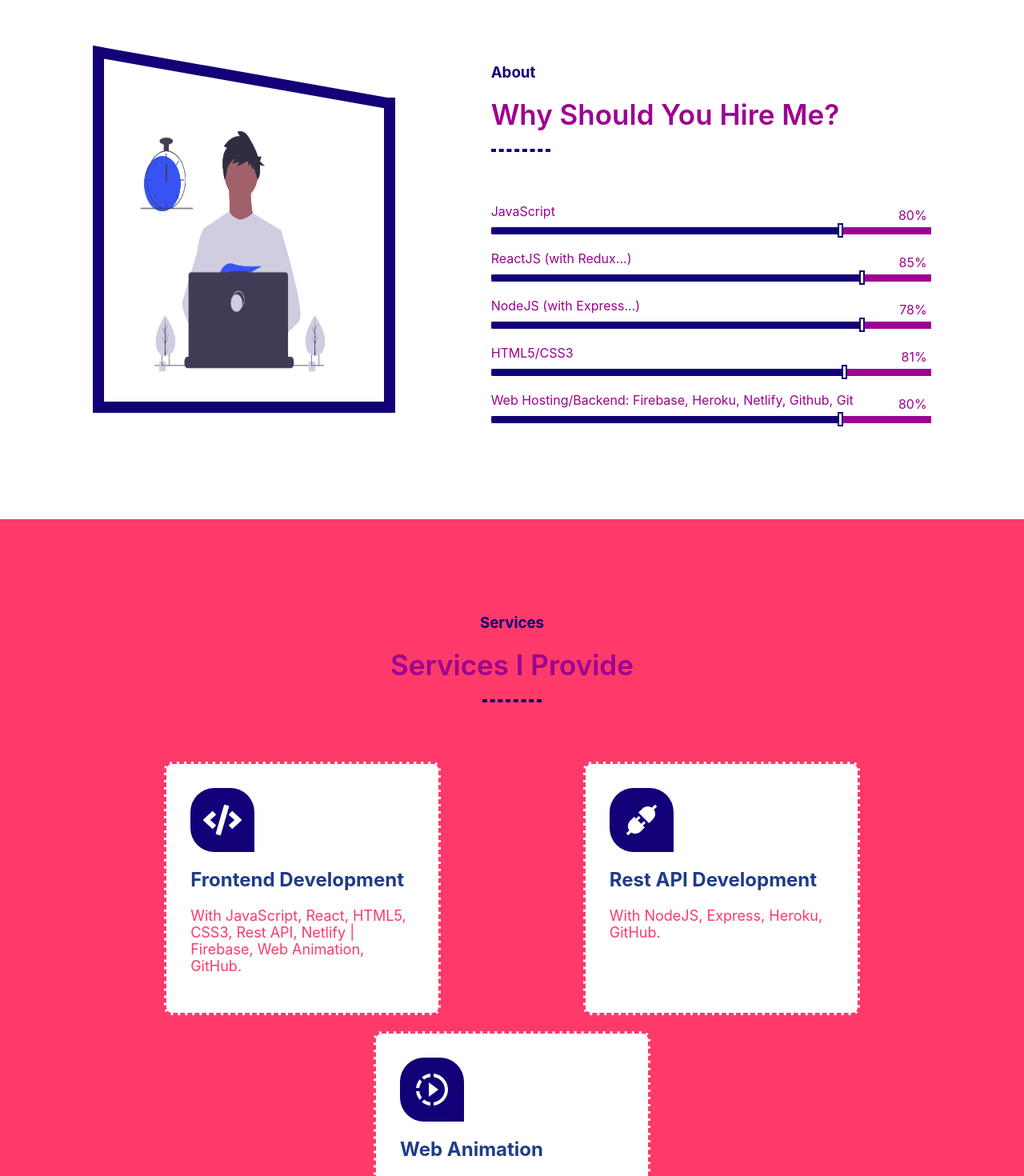
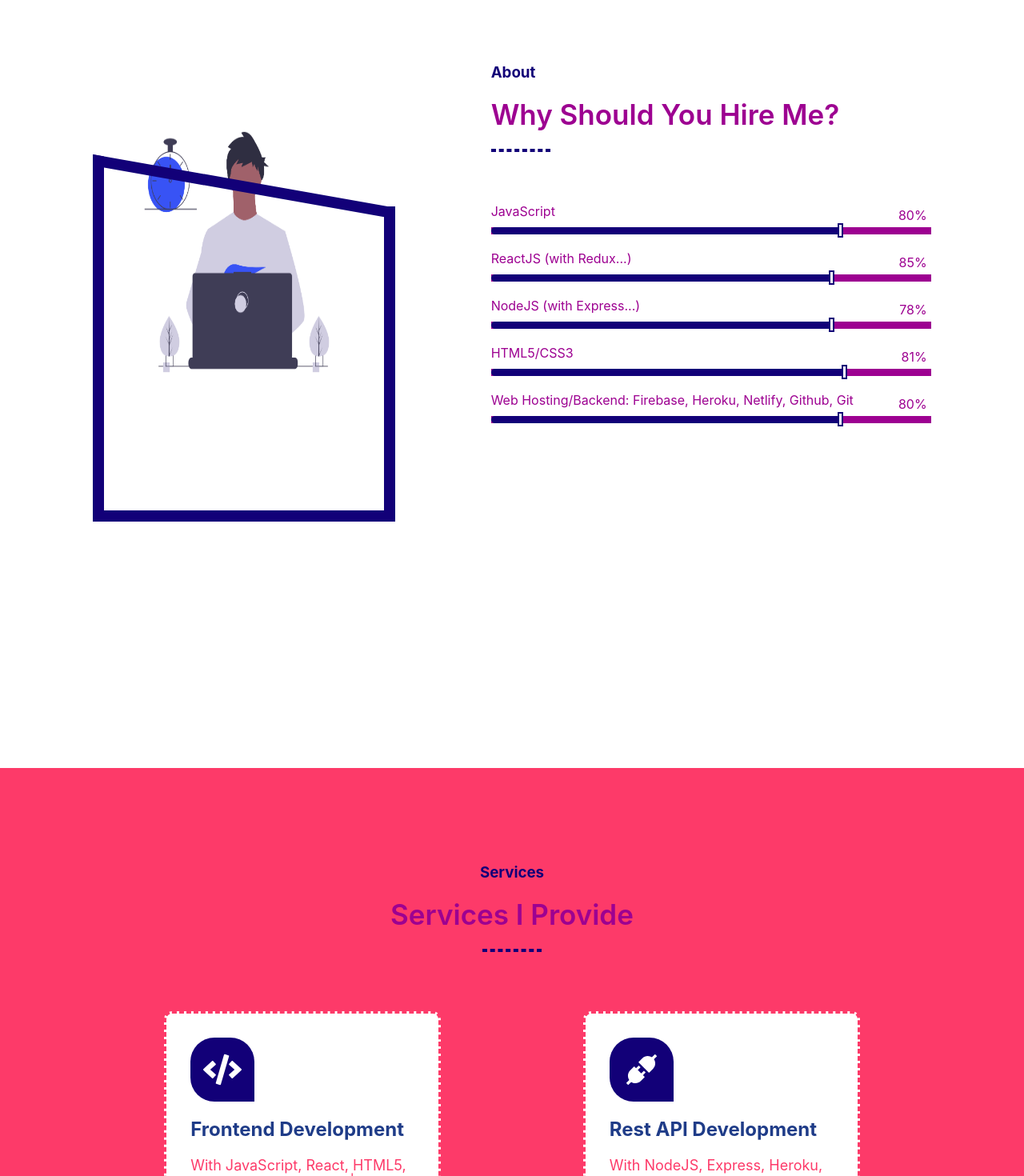
Before and after one commit to Sherlock-HolmesJM/portfolio, a React (Create React App) app: page / in a window 1280 px wide. Shown: the part 840-2310 px from the top of the page at 80% size. Built offline with nearby package versions, Linux system fonts and the light colour scheme.

Commit message:
still working on the animation

```diff
--- a/src/App.tsx
+++ b/src/App.tsx
@@ -16,6 +16,8 @@ import Experience from './sections/Experience';
 import Footer from './sections/Footer';
 
 function App() {
+
+  // gsap.registerPlugin(ScrollTrigger);
 
   const mediaQuery = window.matchMedia('(max-width: 989px)');
   const [matches, setMatches] = useState(mediaQuery.matches);
--- a/src/components/Card.tsx
+++ b/src/components/Card.tsx
@@ -1,5 +1,8 @@
-import React from 'react';
+import React, { useEffect } from 'react';
 import styled from 'styled-components';
+import gsap from 'gsap';
+import { ScrollTrigger } from 'gsap/ScrollTrigger';
+
 import * as config from '../config';
 
 
@@ -16,7 +19,7 @@ function Card(props: Props) {
    const { caption, Icon, text } = props;
 
    return (
-      <CARD>
+      <CARD className="card">
          <IconDiv className="card__iconDiv">
             <Icon className="card__icon" />
          </IconDiv>
--- a/src/components/Range.tsx
+++ b/src/components/Range.tsx
@@ -12,7 +12,6 @@ interface Props {
 }
 
 function Range(props: Props) {
-   gsap.registerPlugin(ScrollTrigger);
 
    const { id, value, skill } = props;
    const [rate, setRate] = useState({ value: 0 });
@@ -32,14 +31,14 @@ function Range(props: Props) {
       const target = { value: 0 };
 
       gsap.to(target, {
-         scrollTrigger: trigger,
+         ScrollTrigger: trigger,
          value,
          roundProps: 'value',
          onUpdate: () => setRate({ value: target.value })
       });
 
       gsap.to(`#${childId}`, {
-         scrollTrigger: trigger,
+         ScrollTrigger: trigger,
          width: `${value}%`,
       });
 
--- a/src/sections/About.tsx
+++ b/src/sections/About.tsx
@@ -1,5 +1,7 @@
-import React from 'react';
+import React, { useEffect } from 'react';
 import styled from 'styled-components';
+// import gsap from 'gsap';
+// import { ScrollTrigger } from 'gsap/ScrollTrigger';
 
 import * as config from '../config';
 
@@ -10,24 +12,23 @@ import SubHeader from '../components/SubHeader';
 
 interface Props {
    className?: string,
-   ref?: any,
 }
 
 function About(props: Props) {
-   const { className, ref } = props;
+   const { className } = props;
 
    return (
-      <ABOUT id="about" className={className} ref={ref}>
+      <ABOUT id="about" className={className}>
          <Aside></Aside>
 
          <Main>
-            <MainDiv1>
+            <MainDiv1 className="about__maindiv1">
                   <HeroFrame></HeroFrame>
                   <HeroFrame2></HeroFrame2>
                   <Hero src={aboutHero} alt="about_hero" />
             </MainDiv1>
 
-            <MainDiv2>
+            <MainDiv2 className="about__maindiv2">
                   <SubHeader name="About" caption="Why Should You Hire Me?"/>
 
                   {/* <h3>
@@ -50,6 +51,7 @@ function About(props: Props) {
 const ABOUT = styled.div`
    display: flex;
    background: ${config.white};
+   min-height: 100vh;
 `;
 
 const Main = styled.main`
@@ -64,12 +66,11 @@ const MainDiv1 = styled.div`
 `;
 const HeroFrame = styled.div`
    position: absolute;
-   bottom: 33px;
+   bottom: 26%;
    border: 14px solid ${config.navyblueDark};
    border-top: none;
    width: 350px;
    height: 380px;
-   // z-index: -11;
 `;
 const HeroFrame2 = styled(HeroFrame)`
    height: 412px;
@@ -80,9 +81,7 @@ const HeroFrame2 = styled(HeroFrame)`
    transform: skewY(10deg);
 `;
 const Hero = styled.img`
-   position: absolute;
-   left: 25px;
-   bottom: 50px;
+   margin: 70px 0 0 30px;
    width: 300px;
    height: 370px;
 `;
--- a/src/sections/Home.tsx
+++ b/src/sections/Home.tsx
@@ -19,8 +19,6 @@ interface Props {
 
 function Home(props: Props) {
    const { matches, className } = props;
-
-   gsap.registerPlugin(ScrollTrigger);
 
    useEffect(() => {
       const tl = gsap.timeline({
--- a/src/sections/Service.tsx
+++ b/src/sections/Service.tsx
@@ -1,11 +1,17 @@
-import React from 'react';
+import React, { useEffect } from 'react';
 import styled from 'styled-components';
-import Card from '../components/Card';
-import SubHeader from '../components/SubHeader';
 import { AiFillApi } from 'react-icons/ai';
 import { FaCode } from 'react-icons/fa';
 import { MdSlowMotionVideo } from 'react-icons/md';
+import gsap from 'gsap';
+import { ScrollTrigger } from 'gsap/ScrollTrigger';
+
 import * as config from '../config';
+
+import Card from '../components/Card';
+import SubHeader from '../components/SubHeader';
+
+
 
 const captions = ['Frontend Development', 'Rest API Development', 'Web Animation'];
 
@@ -25,6 +31,28 @@ interface Props {
 
 function Service(props: Props) {
    const { className, ref } = props;
+
+   useEffect(() => {
+      gsap.registerPlugin(ScrollTrigger);
+
+      gsap.utils.toArray('.card').forEach(child => {
+
+         gsap.from((child as gsap.TweenTarget), {
+            y: 100,
+            opacity: 0,
+            duration: 0.1
+         });
+
+         gsap.to((child as gsap.TweenTarget), {
+            y: 0,
+            opacity: 1,
+            duration: 1,
+            delay: 0.5
+         });
+
+      });
+
+   });
 
    return (
       <SERVICES id="services" className={className} ref={ref}>
```
